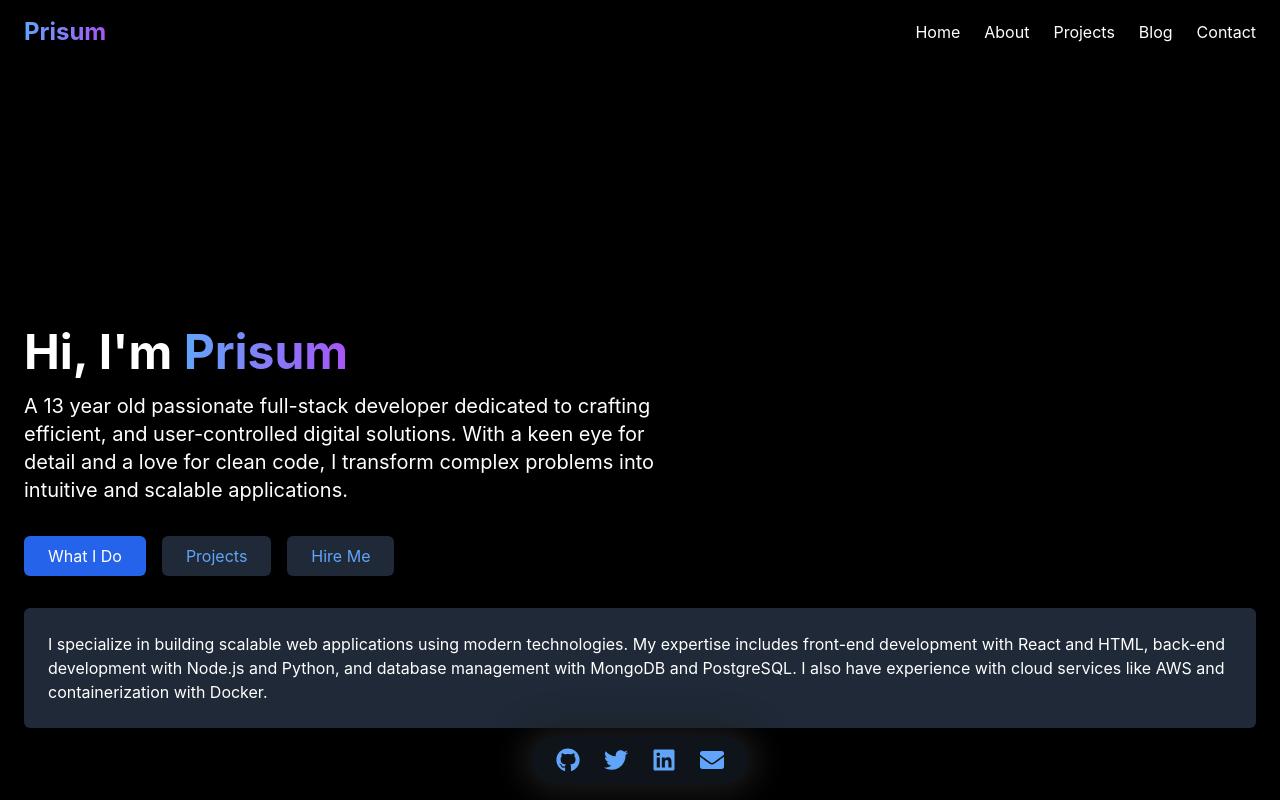
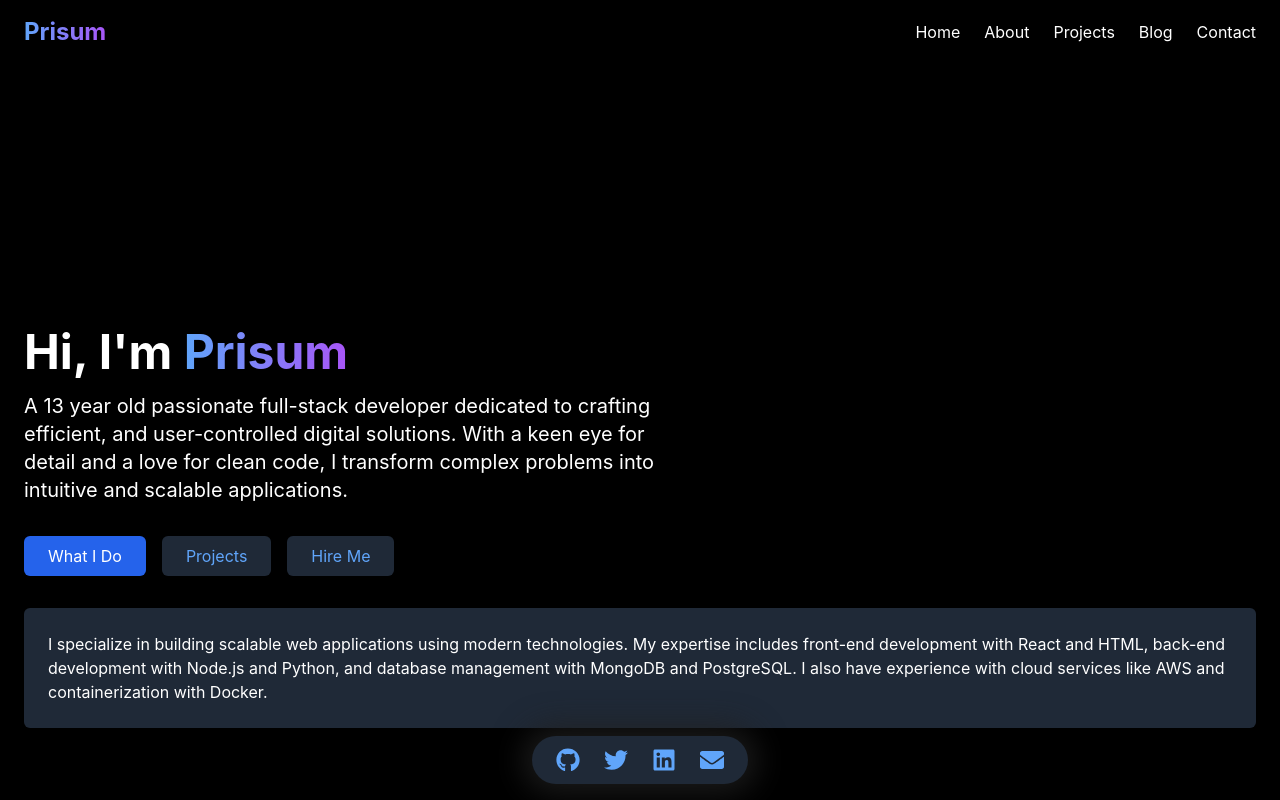
Before and after one commit to PrisumIsADev/prisumsportfolio, a React (Create React App) app: page / in a window 1280 px wide. Shown: the top 800 px of the page. Built offline with nearby package versions, Linux system fonts and the light colour scheme.

Commit message:
Update App.tsx

```diff
--- a/src/App.tsx
+++ b/src/App.tsx
@@ -422,7 +422,7 @@ export default function Component() {
             style={{ filter: 'blur(0px)' }}
           >
             <motion.div
-              className="bg-gray-800 bg-opacity-50 backdrop-blur-md rounded-full px-6 py-3 flex items-center space-x-6 shadow-lg"
+              className="bg-gray-800 bg-opacity-100 backdrop-blur-md rounded-full px-6 py-3 flex items-center space-x-6 shadow-lg"
               whileHover={{ scale: 1.05 }}
               style={{ boxShadow: '0 0 30px 10px rgba(33, 33, 33, 0.8)' }} // Custom glow effect
             >
```
